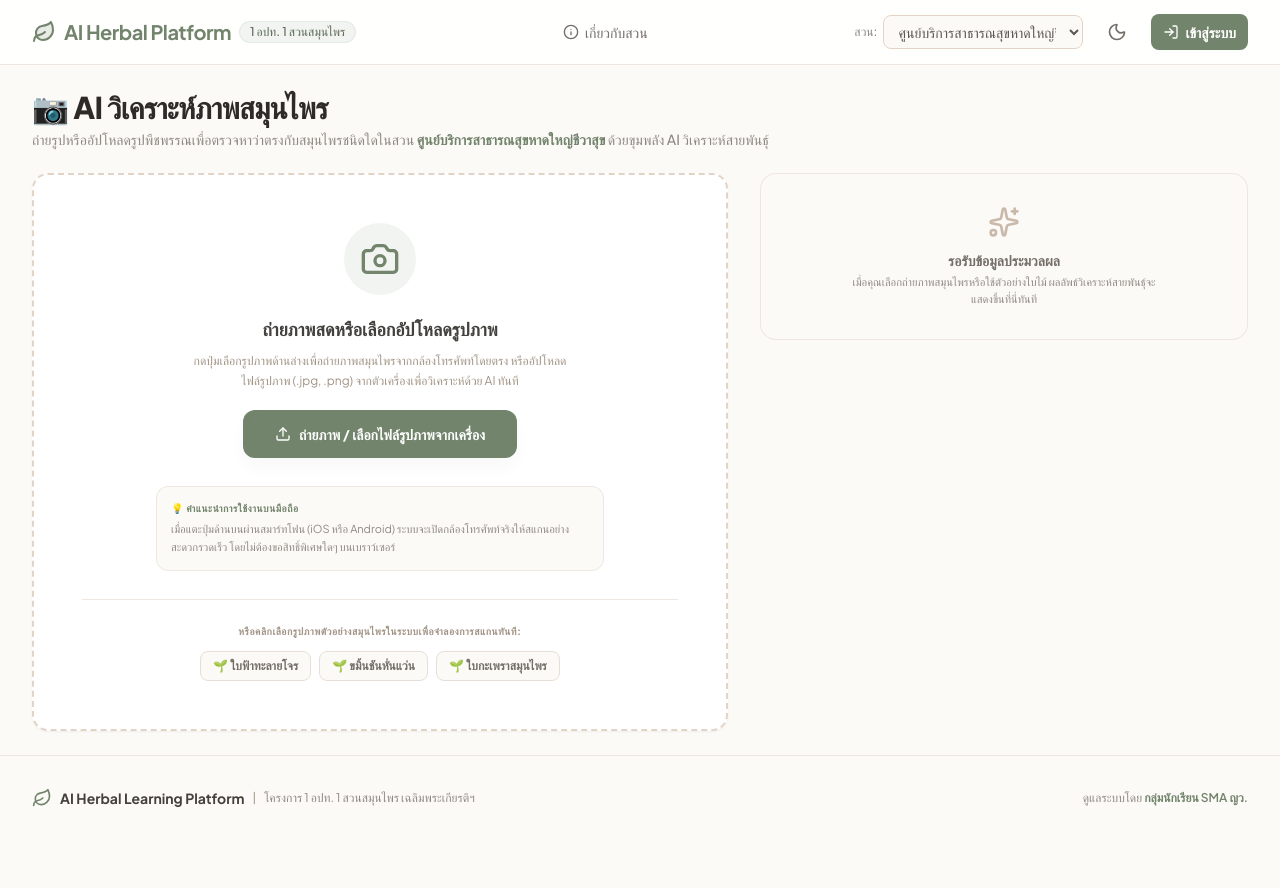
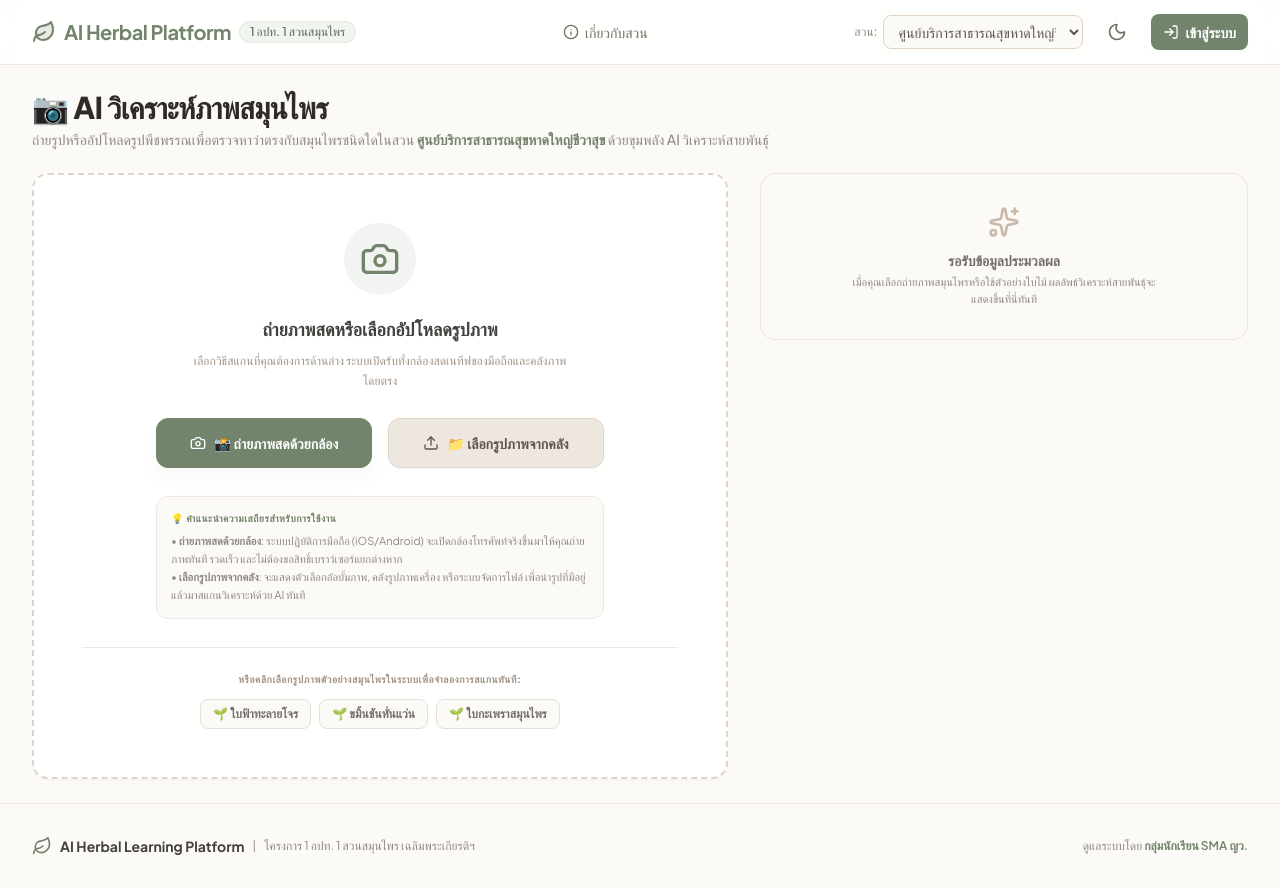
Before and after one commit to piyawit38/AI-Herbal-Learning-Platform, a React (Vite) app: page /vision in a window 1280 px wide. Before the commit the page ends 840 px from the top, so only its background shows below. Built offline with nearby package versions, Linux system fonts and the light colour scheme; a web font is replaced by a local one.

Commit message:
Update Vision.tsx

```diff
--- a/src/pages/Vision.tsx
+++ b/src/pages/Vision.tsx
@@ -22,6 +22,7 @@ export const Vision: React.FC = () => {
   const [analyzing, setAnalyzing] = useState(false);
   const [result, setResult] = useState<VisionResult | null>(null);
   const fileInputRef = useRef<HTMLInputElement>(null);
+  const cameraInputRef = useRef<HTMLInputElement>(null);
 
 
 
@@ -139,6 +140,18 @@ export const Vision: React.FC = () => {
         {/* Left Side: Upload Zone (7 Columns) */}
         <div className="lg:col-span-7 space-y-6">
 
+          {/* Input สำหรับเปิดกล้องถ่ายภาพจริง (Native Camera) โดยตรงบนมือถือ */}
+          <input
+            type="file"
+            id="herb-camera-capture"
+            ref={cameraInputRef}
+            onChange={handleFileSelect}
+            accept="image/*"
+            capture="environment"
+            className="hidden"
+          />
+
+          {/* Input สำหรับเลือกรูปภาพจากอัลบั้มหรือไฟล์ */}
           <input
             type="file"
             id="herb-image-upload"
@@ -158,25 +171,38 @@ export const Vision: React.FC = () => {
                 <div className="space-y-2">
                   <h3 className="font-bold text-lg text-slate-800 dark:text-slate-200">ถ่ายภาพสดหรือเลือกอัปโหลดรูปภาพ</h3>
                   <p className="text-xs text-slate-400 dark:text-slate-500 max-w-sm leading-relaxed mx-auto">
-                    กดปุ่มเลือกรูปภาพด้านล่างเพื่อถ่ายภาพสมุนไพรจากกล้องโทรศัพท์โดยตรง หรืออัปโหลดไฟล์รูปภาพ (.jpg, .png) จากตัวเครื่องเพื่อวิเคราะห์ด้วย AI ทันที
+                    เลือกวิธีสแกนที่คุณต้องการด้านล่าง ระบบเปิดรับทั้งกล้องสดเนทีฟของมือถือและคลังภาพโดยตรง
                   </p>
                 </div>
 
-                {/* Single high quality button triggered natively via label */}
-                <label
-                  htmlFor="herb-image-upload"
-                  className="px-8 py-3.5 bg-teal-600 hover:bg-teal-700 text-white rounded-xl text-sm font-bold shadow-md hover:shadow-teal-600/20 hover:scale-[1.02] active:scale-[0.98] transition-all cursor-pointer flex items-center gap-2"
-                >
-                  <Upload className="w-4 h-4" />
-                  <span>ถ่ายภาพ / เลือกไฟล์รูปภาพจากเครื่อง</span>
-                </label>
+                {/* Dual high quality buttons triggered natively via labels */}
+                <div className="flex flex-col sm:flex-row items-center justify-center gap-4 w-full max-w-md pt-2">
+                  <label
+                    htmlFor="herb-camera-capture"
+                    className="w-full sm:w-1/2 px-6 py-3.5 bg-teal-600 hover:bg-teal-700 text-white rounded-xl text-sm font-bold shadow-md hover:shadow-teal-600/20 hover:scale-[1.02] active:scale-[0.98] transition-all cursor-pointer flex items-center justify-center gap-2 border border-teal-600"
+                  >
+                    <Camera className="w-4 h-4 shrink-0" />
+                    <span>📸 ถ่ายภาพสดด้วยกล้อง</span>
+                  </label>
+
+                  <label
+                    htmlFor="herb-image-upload"
+                    className="w-full sm:w-1/2 px-6 py-3.5 bg-slate-100 hover:bg-slate-200 dark:bg-slate-800 dark:hover:bg-slate-700 text-slate-700 dark:text-slate-200 rounded-xl text-sm font-bold shadow-sm hover:scale-[1.02] active:scale-[0.98] transition-all cursor-pointer flex items-center justify-center gap-2 border border-slate-200 dark:border-slate-700"
+                  >
+                    <Upload className="w-4 h-4 shrink-0" />
+                    <span>📁 เลือกรูปภาพจากคลัง</span>
+                  </label>
+                </div>
 
                 {/* Info Note */}
-                <div className="bg-slate-50 dark:bg-slate-800/40 rounded-xl p-3.5 text-left border border-slate-100 dark:border-slate-800 w-full max-w-md mt-2 space-y-1">
-                  <span className="text-[10px] font-extrabold text-teal-600 dark:text-teal-400 uppercase tracking-wider block">💡 คำแนะนำการใช้งานบนมือถือ</span>
-                  <span className="text-[11px] text-slate-500 dark:text-slate-400 leading-relaxed block">
-                    เมื่อแตะปุ่มด้านบนผ่านสมาร์ทโฟน (iOS หรือ Android) ระบบจะเปิดกล้องโทรศัพท์จริงให้สแกนอย่างสะดวกรวดเร็ว โดยไม่ต้องขอสิทธิ์พิเศษใดๆ บนเบราว์เซอร์
-                  </span>
+                <div className="bg-slate-50 dark:bg-slate-800/40 rounded-xl p-3.5 text-left border border-slate-100 dark:border-slate-800 w-full max-w-md mt-2 space-y-1.5">
+                  <span className="text-[10px] font-extrabold text-teal-600 dark:text-teal-400 uppercase tracking-wider block">💡 คำแนะนำความเสถียรสำหรับการใช้งาน</span>
+                  <p className="text-[11px] text-slate-500 dark:text-slate-400 leading-relaxed m-0">
+                    • <span className="font-bold">ถ่ายภาพสดด้วยกล้อง</span>: ระบบปฏิบัติการมือถือ (iOS/Android) จะเปิดกล้องโทรศัพท์จริงขึ้นมาให้คุณถ่ายภาพทันที รวดเร็ว และไม่ต้องขอสิทธิ์เบราว์เซอร์แยกต่างหาก
+                  </p>
+                  <p className="text-[11px] text-slate-500 dark:text-slate-400 leading-relaxed m-0">
+                    • <span className="font-bold">เลือกรูปภาพจากคลัง</span>: จะแสดงตัวเลือกอัลบั้มภาพ, คลังรูปภาพเครื่อง หรือระบบจัดการไฟล์ เพื่อนำรูปที่มีอยู่แล้วมาสแกนวิเคราะห์ด้วย AI ทันที
+                  </p>
                 </div>
 
                 {/* Sample presets strip for immediate demo */}
```
